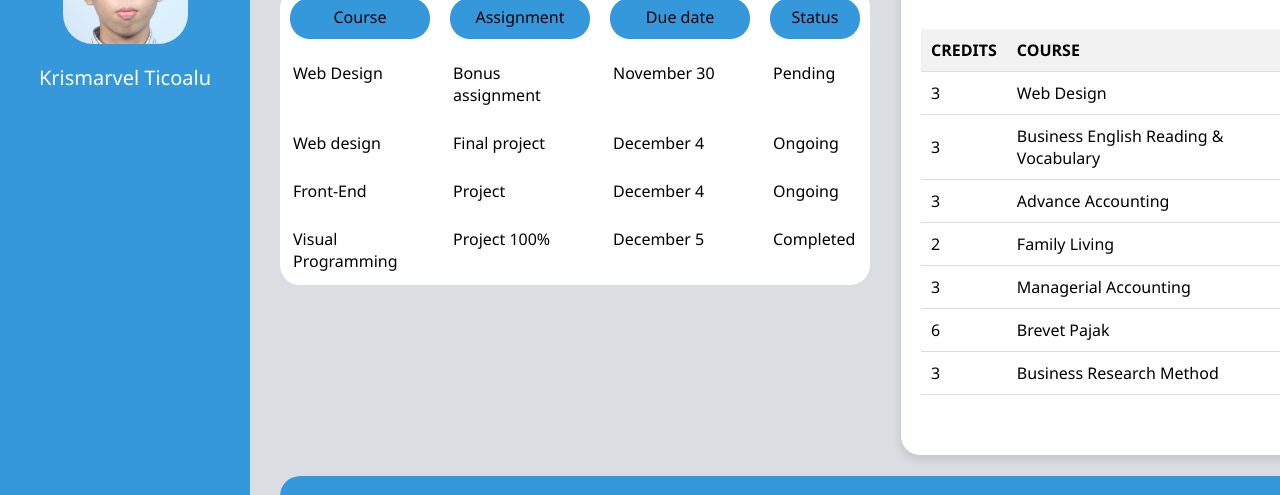
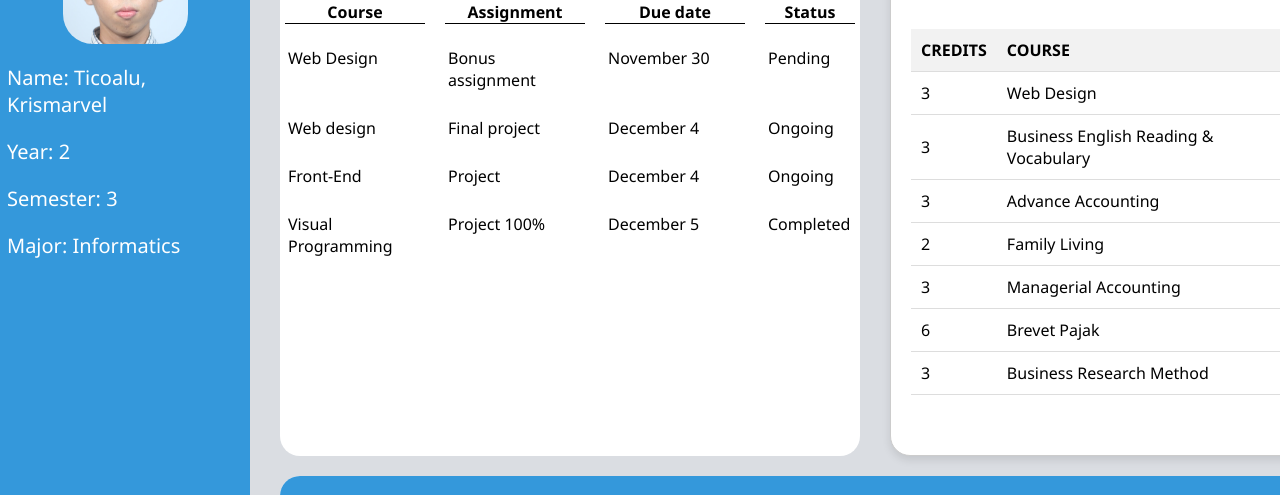
Before and after one commit to KrismarvelTicoalu/student-dashboard, a plain HTML site: page index.html in a window 1280 px wide. Shown: the part 170-665 px from the top of the page. Drawn offline with Linux system fonts and the light colour scheme.

Commit message:
edit/htmlCss

```diff
--- a/index.html
+++ b/index.html
@@ -20,7 +20,10 @@
 
     <div class="sidebar">
         <img src="images/picture.png" alt="user photo" class="userPicture">
-        <p>Krismarvel Ticoalu</p>
+        <p>Name: Ticoalu, Krismarvel</p>
+        <p>Year: 2</p>
+        <p>Semester: 3</p>
+        <p>Major: Informatics</p>
     </div>
 
     <!-- Main -->
--- a/style.css
+++ b/style.css
@@ -34,8 +34,10 @@ body {
 
 
 .sidebar p {
-    text-align: center;
+    text-align: left;
     font-size: 20px;
+    margin-left: 7px;
+
 }
 
 .userPicture {
@@ -109,6 +111,8 @@ header nav span {
     transform: scale(1.03);
 }
 
+
+
 /* --------------- assignment ---------------- */
 .assignment {
     grid-area: assignment;
@@ -116,15 +120,14 @@ header nav span {
     grid-template-columns: 150px 150px 150px 100px;
     gap: 10px;
     color: black;
-    background-color: #FFFFFF;
-    border-radius: 20px;
-    margin: 10px 10px;
-    padding: 5px;
-    margin-bottom: 20px;
   }
 
   .assignmentContainer {
       grid-area: assignment;
+      margin: 10px 10px;
+    margin-bottom: 20px;
+      border-radius: 20px;
+      background-color: #FFFFFF;
       transition: transform 0.3s ease-in-out;
   }
 .assignmentContainer:hover {
@@ -137,14 +140,16 @@ header nav span {
   }
 
   .header {
-    background-color: #3498db;
-    border-radius: 20px;
     text-align: center;
-    height: 25px;
+    height: 10px;
     margin: 5px;
+    font-weight: bold;
+    padding-bottom: 12px;
+    border-bottom: 1px solid black;
   }
 
-  .grade {
+/* ------ grade ---------- */
+.grade {
     grid-area: grade;
     display: grid;
     grid-template-columns: repeat(3, 1fr);
@@ -185,6 +190,7 @@ h2 {
     margin-bottom: 10px;
 }
 
+/* ------ untuk table ------- */
 table {
     width: 100%;
     border-collapse: collapse;
```
Lines whose indentation alone changed are shown as unchanged.
